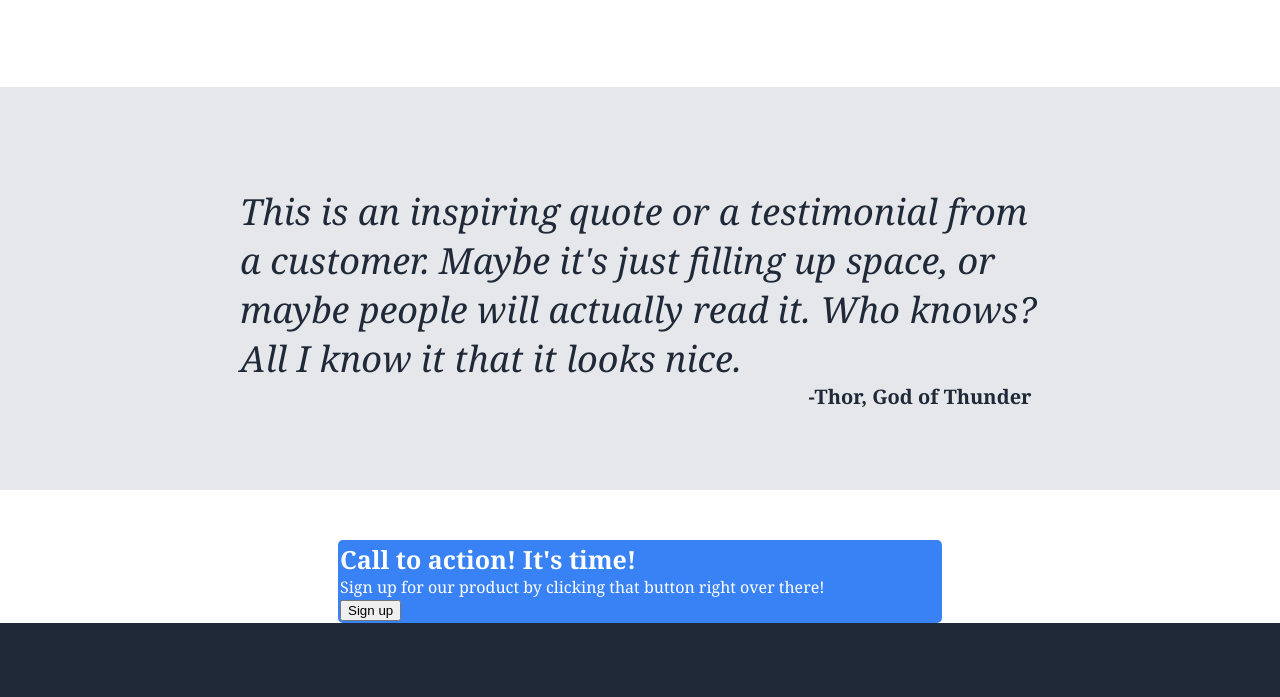
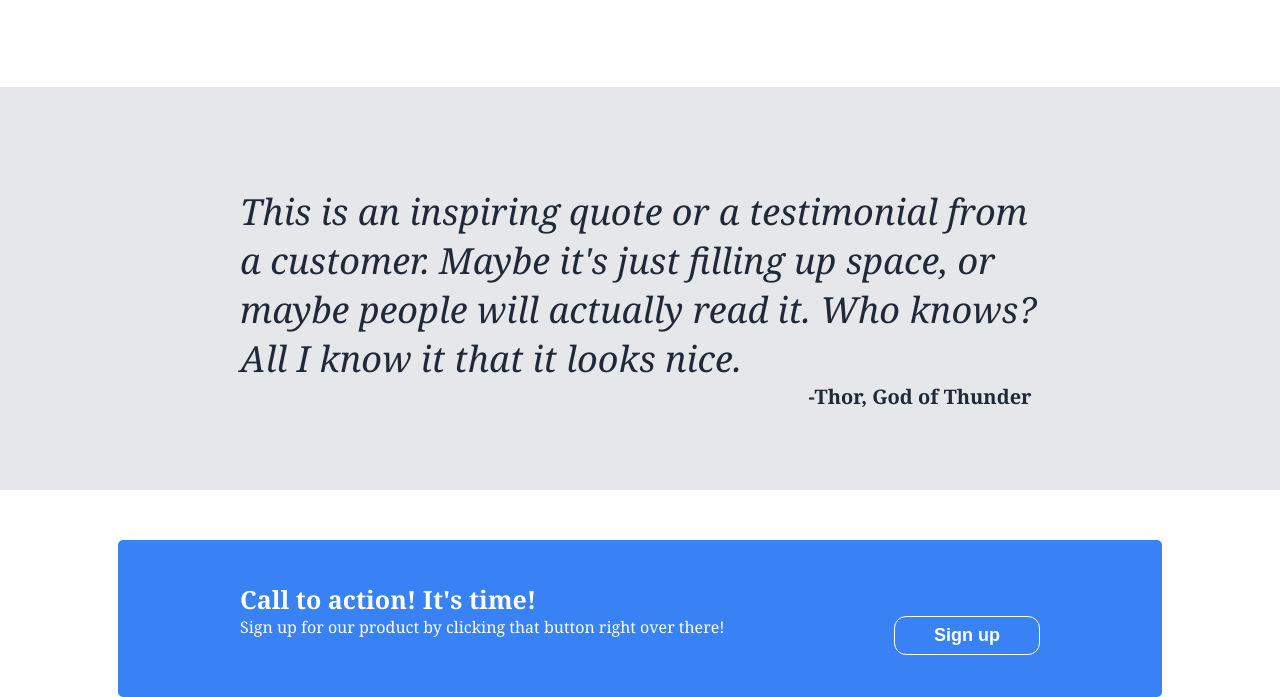
Before and after one commit to importjdm/Landing-Page, a plain HTML site: page index.html in a window 1280 px wide. Shown: the part 807-1504 px from the top of the page. Before the commit the page ends 1430 px from the top, so only its background shows below. Drawn offline with Linux system fonts and the light colour scheme.

Commit message:
updated 4th section

```diff
--- a/index.html
+++ b/index.html
@@ -84,8 +84,9 @@ height="175" width="175" alt="I need another pic">
 <div class="sign-up">
     <div>Sign up for our product by clicking that button right over
         there!</div>
+
+        <button class="footer-button">Sign up</button>
 </div>
-        <button class="footer-button">Sign up</button>
 </div>
 </div>
 
--- a/style.css
+++ b/style.css
@@ -22,6 +22,8 @@ align-content: center;
     font-weight: 900;
     color: #f9faf8;
     width: 550px;
+
+
 }
 
 .contaniner{
@@ -103,6 +105,7 @@ p{
     padding: 8px 39px;
     border-radius: 12px;
     margin-top: 8px;
+    /*border: outset 1px;*/
 
 
 
@@ -207,21 +210,38 @@ div.text{
 
 .calltoaction{
     background-color: #3882f6;
-    width: 600px;
+    width: 800px;
     margin-top: 50px;
     border-radius: 5px;
     border: solid 2px #3882f6;
+    padding: 40px 120px;
 }
 
 .cta{
 
     font-size: 25px;
+    width: 600px;
     color: white;
     font-weight: bold;
+    display: flex;
+    justify-content: flex-start;
 }
 
 .sign-up{
     color: white;
+    display: flex;
 
 
 }
+
+.footer-button{
+    margin-left: auto;
+    color: white;
+    font-weight: bold;
+    font-size: 18px;
+    background-color: #3882f6;
+    padding: 8px 39px;
+    border-radius: 12px;
+    border: solid 1px;
+
+}
```
